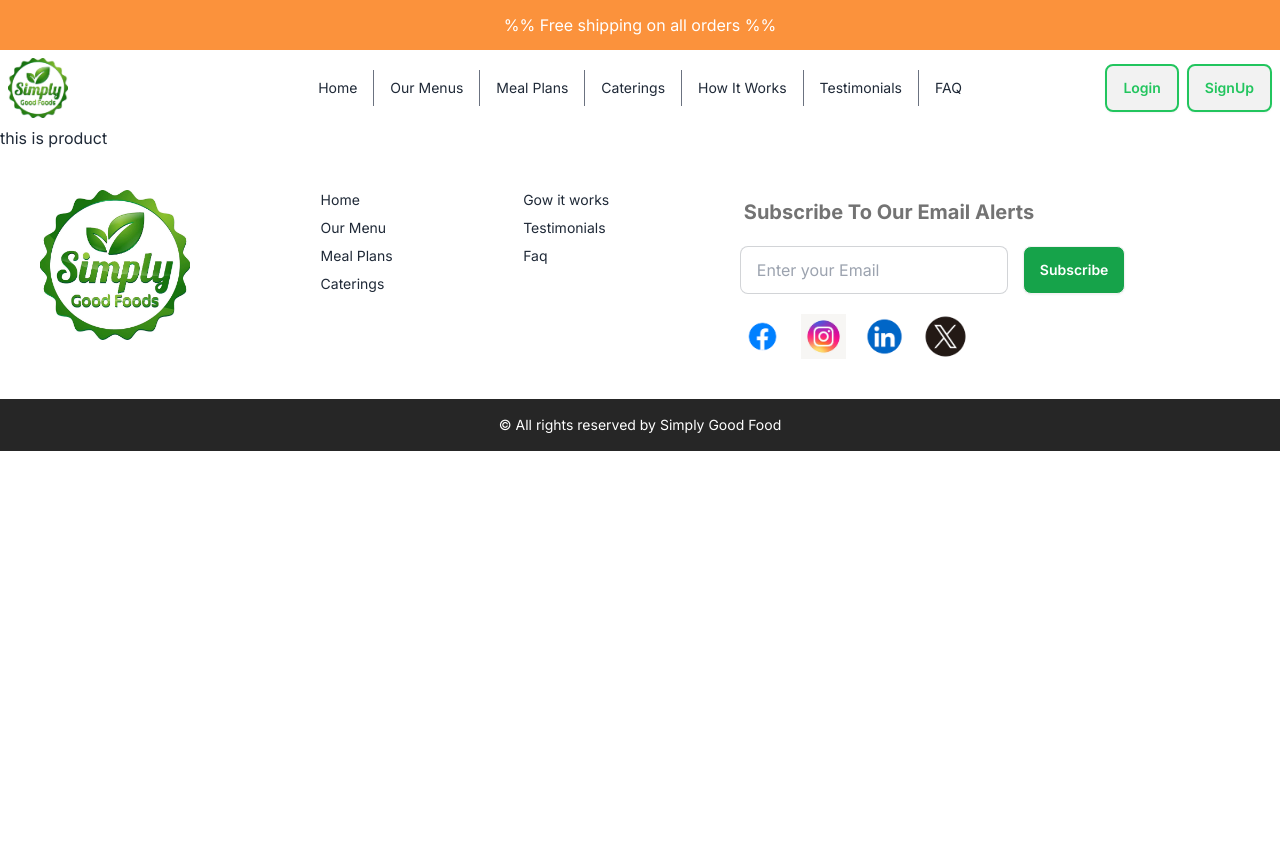
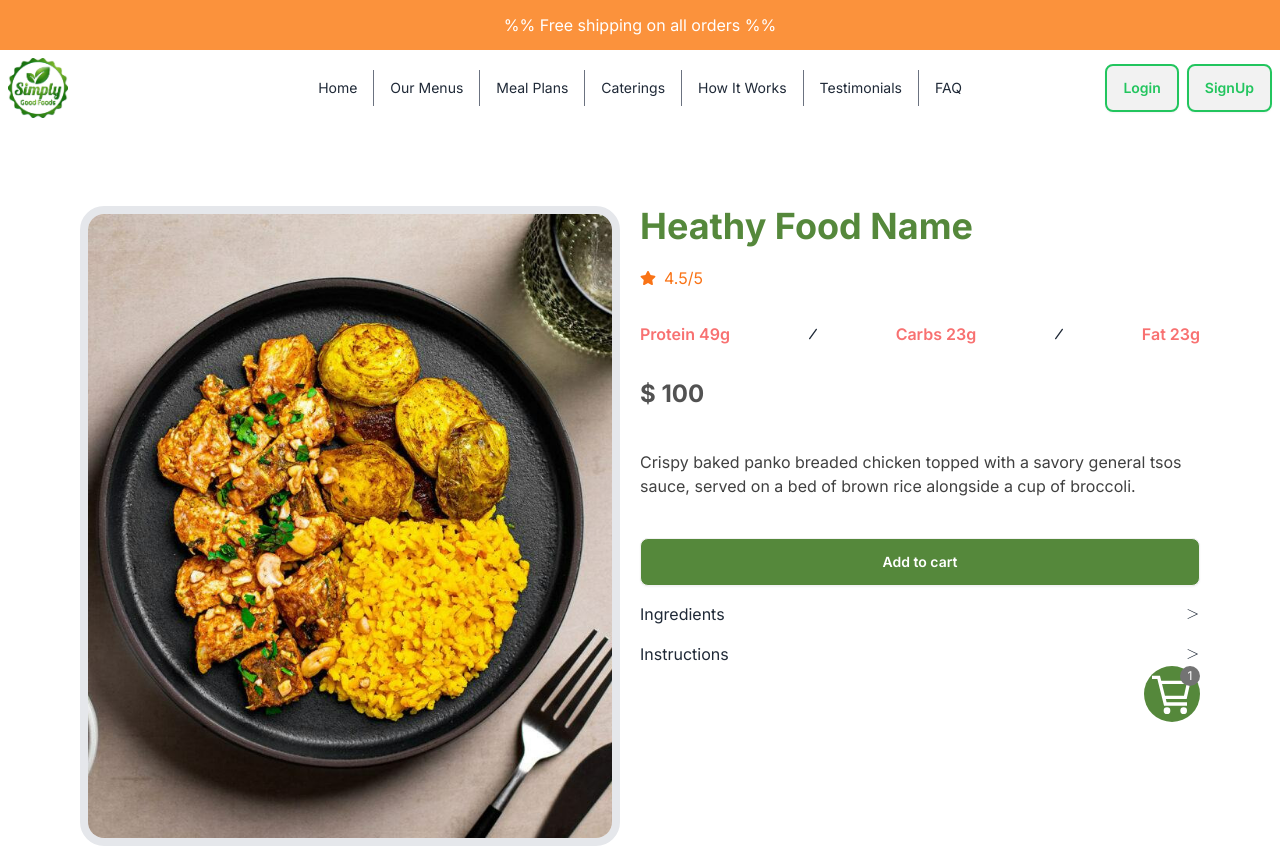
Before and after one commit to RabeyaAkter78/next-JS-project, a Next.js app: page /product in a window 1280 px wide. Shown: the top 846 px of the page. Before the commit the page ends 800 px from the top, so only its background shows below. Built offline with nearby package versions, Linux system fonts and the light colour scheme.

Commit message:
added product details page

```diff
--- a/app/Components/FeedBack/Feedback.jsx
+++ b/app/Components/FeedBack/Feedback.jsx
@@ -23,8 +23,6 @@ const CardContent = ({ children }) => <div className="relative rounded-full ">{c
 
 
 const FeedBack = () => {
-
-
     return (
         <div className="my-20 p-5">
             <h1 className="text-5xl text-neutral-700 font-bold text-center">Feedbacks</h1>
--- a/app/Components/MealPlan/MealPlan.jsx
+++ b/app/Components/MealPlan/MealPlan.jsx
@@ -1,4 +1,5 @@
 import Image from "next/image";
+import Link from "next/link";
 import { MdArrowOutward } from "react-icons/md";
 
 const MealPlan = () => {
@@ -10,7 +11,11 @@ const MealPlan = () => {
                         <br />
                         healthy and moderate</p>
                     <p className="text-green-700 my-2">Ingredients are naturally rich and full of taste</p>
-                    <button className=" btn bg-[#55883B] hover:bg-[#55883B] text-white my-5 mb-3">Meal Plan<MdArrowOutward /></button>
+                    <Link href='/product' passHref>
+                        <button className="btn bg-[#55883B] hover:bg-[#55883B] text-white my-5 mb-3 flex items-center">
+                            Meal Plan <MdArrowOutward className="ml-2" />
+                        </button>
+                    </Link>
                 </div>
             </div>
             <div className="flex-1 flex justify-center items-center">
--- a/app/product/page.js
+++ b/app/product/page.js
@@ -1,7 +1,62 @@
+import Image from "next/image";
+import TrendingMenu from "../Components/TrendingMenu/TrendingMenu";
+import { FaStar } from "react-icons/fa";
+import { TbSlash } from "react-icons/tb";
+import { PiGreaterThanLight } from "react-icons/pi";
+import { GrCart } from "react-icons/gr";
 export default function product() {
   return (
     <main>
-      <div>this is product</div>
+      <div className="w-full min-h-screen flex gap-5 p-20">
+
+        <div className="flex-1 flex justify-center items-center  ">
+          <div className="relative w-full h-full">
+            <Image src="/h1.jpg" alt="" layout="fill" objectFit="cover" className=" border-8 rounded-3xl" />
+          </div>
+        </div>
+        <div className="w-1/2 ">
+          <h1 className="text-4xl text-[#55883B] font-bold">Heathy Food Name</h1>
+          <div>
+            <p className='text-orange-500 flex gap-2 justify-start items-center my-5'><FaStar /> 4.5/5</p>
+          </div>
+          <div className='flex justify-between items-center my-8 font-semibold '>
+            <p className='text-red-400'>Protein 49g </p>
+            <TbSlash />
+            <p className='text-red-400'>Carbs 23g</p>
+            <TbSlash />
+            <p className='text-red-400'>Fat 23g</p>
+          </div>
+          <p className="text-2xl font-bold text-neutral-600 my-5">$ 100</p>
+          <p className="text-neutral-700 my-10">Crispy baked panko breaded chicken topped with a
+            savory general tsos sauce, served on a bed of brown rice
+            alongside a cup of broccoli.</p>
+          <button className='btn bg-[#55883B] hover:bg-[#55883B] text-white w-full'>Add to cart</button>
+          <div className="flex justify-between items-center">
+            <p className="my-4">Ingredients </p>
+            <PiGreaterThanLight />
+          </div>
+          <div className="flex justify-between items-center">
+            <button className="">Instructions </button>
+            <PiGreaterThanLight />
+          </div>
+          <div className="flex justify-end">
+            <div className="relative rounded-full bg-[#55883B] h-14 w-14 flex justify-center items-center">
+              <span className="absolute top-0 right-0 bg-neutral-500 text-white text-xs rounded-full h-5 w-5 flex items-center justify-center">
+                1
+              </span>
+              <GrCart className="h-10 w-10 text-white" />
+            </div>
+          </div>
+        </div>
+
+      </div>
+
+
+
+
+      <div className="my-20">
+        <TrendingMenu></TrendingMenu>
+      </div>
     </main>
   );
 }
```
